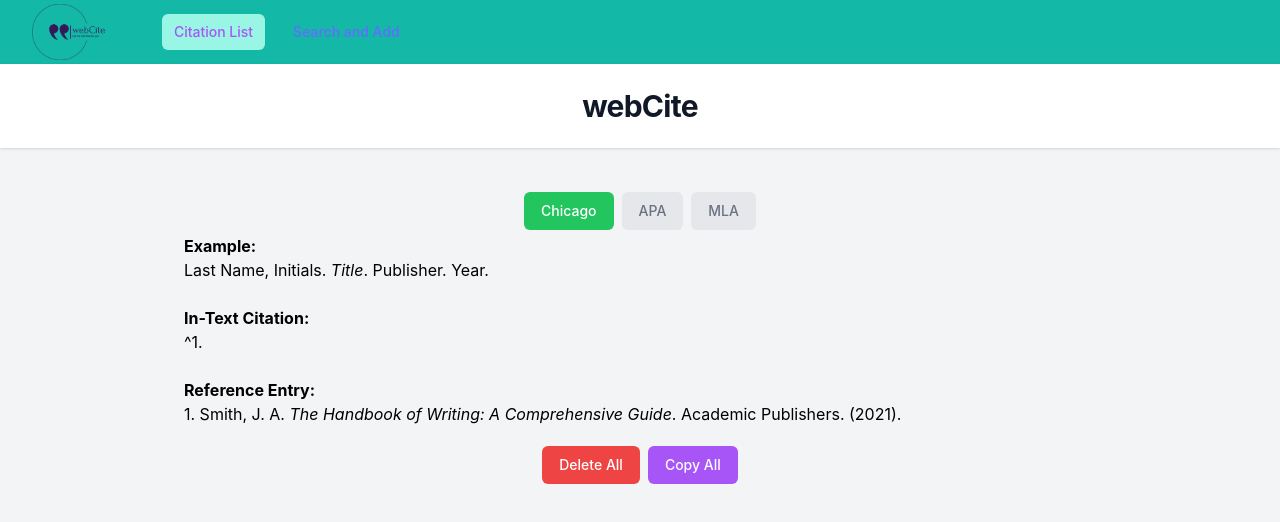
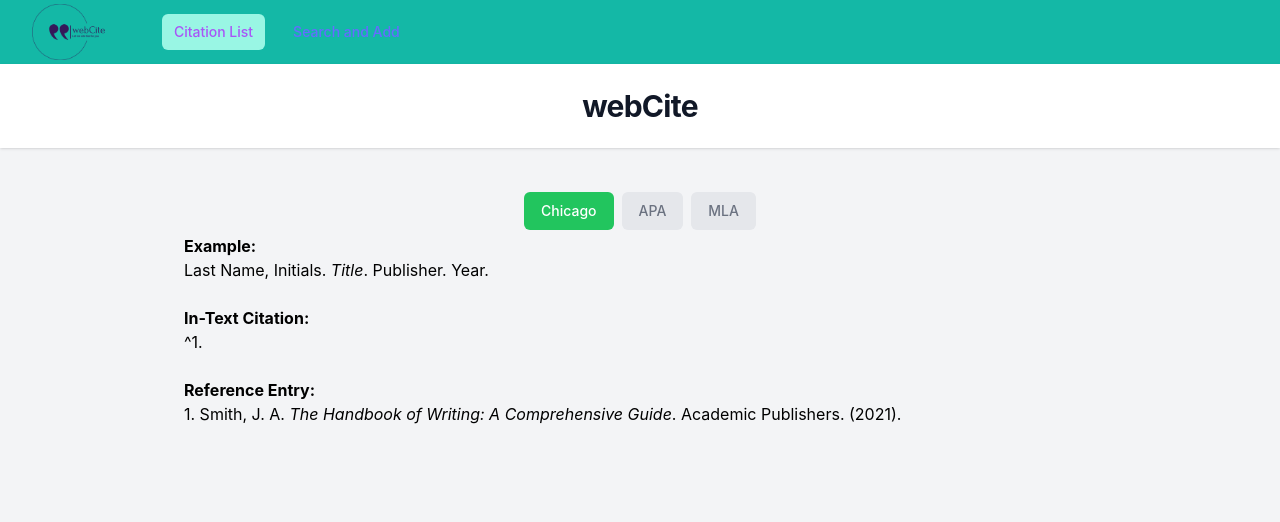
Before and after one commit to tatermysalad/webcite, a React (Vite) app: page / in a window 1280 px wide. Shown: the top 522 px of the page. Built offline with nearby package versions, Linux system fonts and the light colour scheme; a web font is replaced by a local one.

Commit message:
feat: only show buttons if reference has more than 1

```diff
--- a/src/components/HomePage/StackedListComponent.jsx
+++ b/src/components/HomePage/StackedListComponent.jsx
@@ -4,7 +4,6 @@
 import formatReference from "./ReferenceFormatterComponent";
 
 export default function StackedList() {
-    // const [localStorage, setLocalStorage] = useLocalStorage("References", null);
     const [references, setReferences] = useState([]);
     const [copiedItems, setCopiedItems] = useState([]);
     const [selectedStyle, setSelectedStyle] = useState("Chicago");
@@ -40,7 +39,6 @@
         // Mark all items as copied
         setCopiedItems(Array(references.length).fill(true));
     };
-
 
     const handleDeleteAllClick = () => {
         localStorage.removeItem("References");
@@ -79,13 +77,14 @@
                 <ReferenceExampleComponent selectedStyle={selectedStyle} />
             </div>
             <div className="flex items-center justify-center">
-                {references && (
+                {references && references.length > 0 && (
                     <ul role="list" className="divide-y divide-gray-100">
                         <ReferencesComponent references={references} selectedStyle={selectedStyle} />
                     </ul>
                 )}
             </div>
             <div className="flex items-center justify-center">
+                {references && references.length > 1 && (
                     <span className="text-center mt-4">
                         <button
                             onClick={handleDeleteAllClick}
@@ -94,6 +93,8 @@
                             Delete All
                         </button>
                     </span>
+                )}
+                {references && references.length > 1 && (
                     <span className="text-center mt-4">
                         <button
                             onClick={handleCopyAllClick}
@@ -102,6 +103,7 @@
                             Copy All
                         </button>
                     </span>
+                )}
             </div>
         </div>
     );
```
Lines whose indentation alone changed are shown as unchanged.
